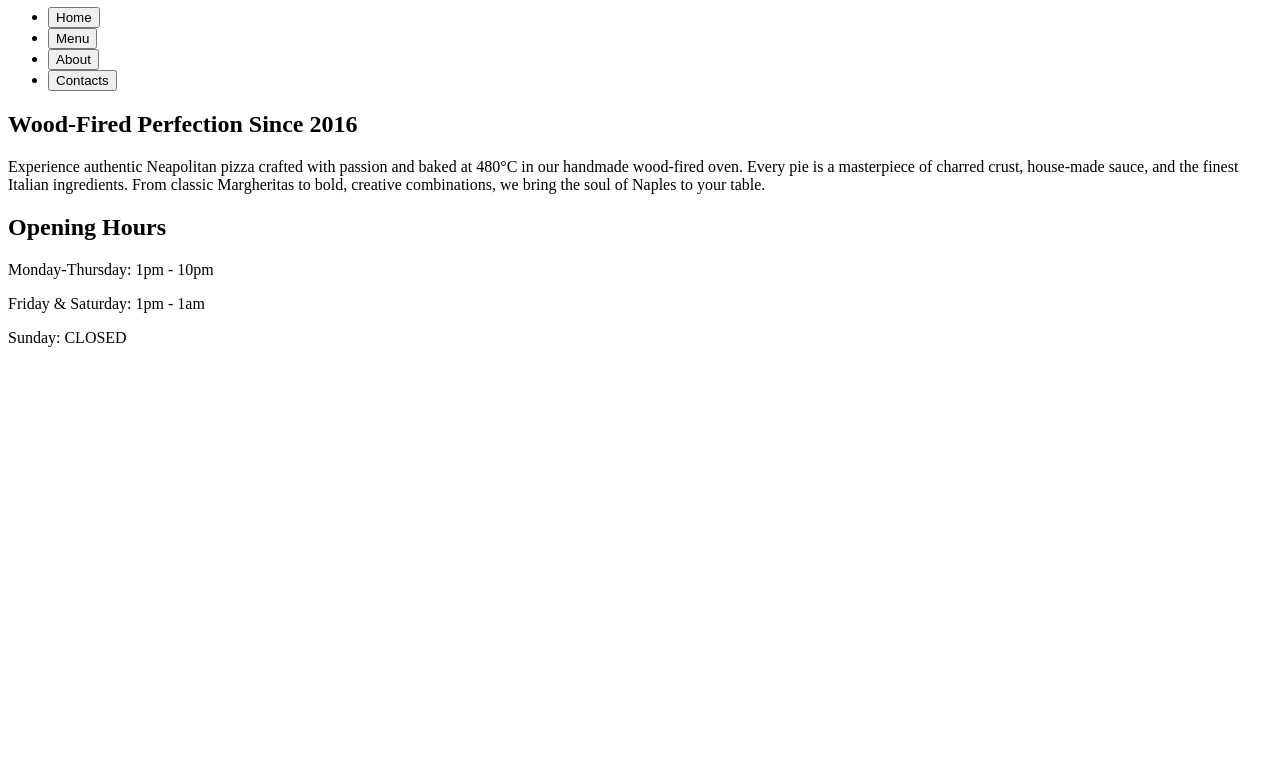
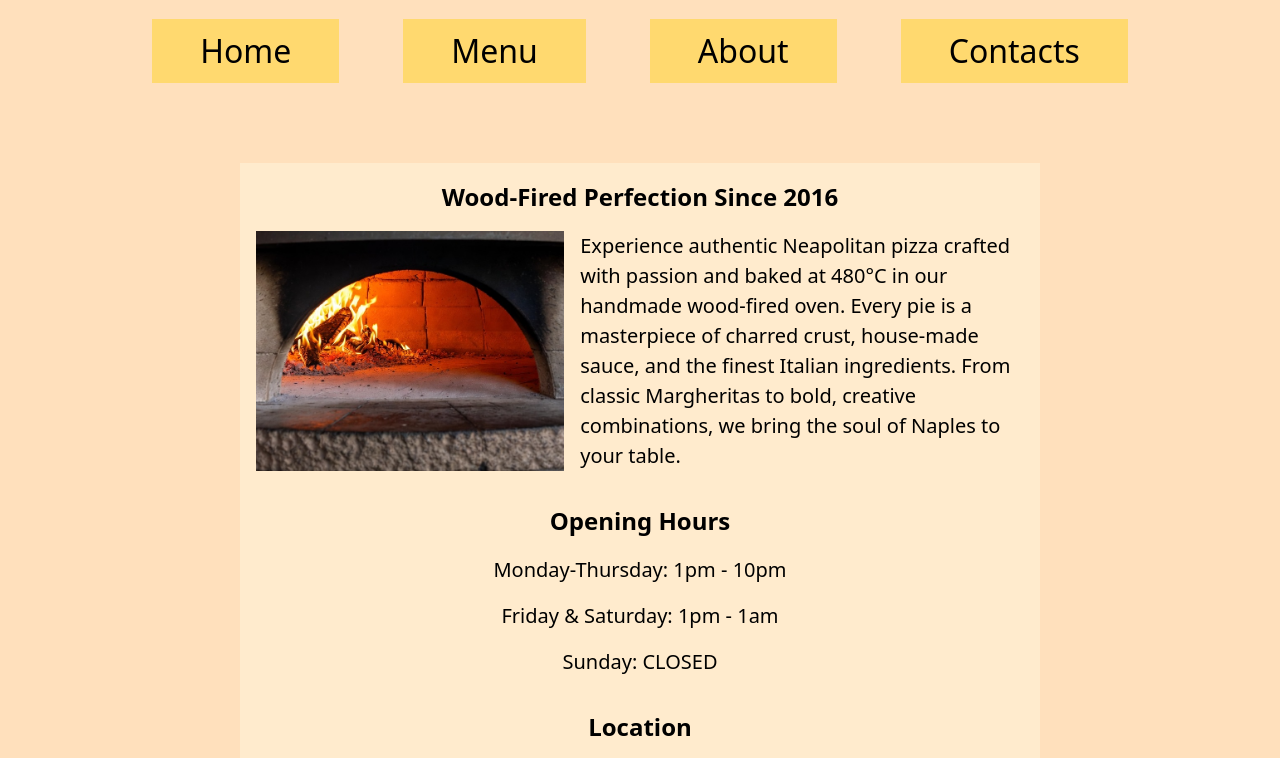
Before and after one commit to Oxwillfollow/restaurant-page, a website built with webpack: page src/template.html in a window 1280 px wide. Shown: the part 73-831 px from the top of the page. Before the commit the page ends 800 px from the top, so only its background shows below. Built offline with nearby package versions, Linux system fonts and the light colour scheme.

Commit message:
Add more content to home page, add a footer to html

```diff
--- a/src/home.js
+++ b/src/home/home.js
@@ -1,4 +1,5 @@
 export { createDOMElements };
+import stoveImg from "./stove.jpeg";
 
 function createDOMElements(container){
     // home container
@@ -8,14 +9,20 @@ function createDOMElements(container){
     // hero section
     const heroDiv = document.createElement("div");
     heroDiv.classList.add("hero-container");
+    const heroContentDiv = document.createElement("div");
+    heroContentDiv.classList.add("hero-content-container");
     const heroHeader = document.createElement("h2");
+    const homeImage = document.createElement("img");
+    homeImage.src = stoveImg;
+    homeImage.height = 240;
     const heroPara = document.createElement("p");
     heroHeader.textContent = "Wood-Fired Perfection Since 2016";
     heroPara.textContent =
     `Experience authentic Neapolitan pizza crafted with passion and baked at 480°C in our handmade wood-fired oven.
     Every pie is a masterpiece of charred crust, house-made sauce, and the finest Italian ingredients.
     From classic Margheritas to bold, creative combinations, we bring the soul of Naples to your table.`;
-    heroDiv.append(heroHeader,heroPara);
+    heroContentDiv.append(homeImage, heroPara);
+    heroDiv.append(heroHeader,heroContentDiv);
 
     // opening hours section
     const openingHoursDiv = document.createElement("div");
@@ -33,6 +40,13 @@ function createDOMElements(container){
     // location section
     const locationDiv = document.createElement("div");
     locationDiv.classList.add("location-container");
+    const locationHeader = document.createElement("h2");
+    const locationPara = document.createElement("p");
+    locationHeader.textContent = "Location";
+    locationPara.textContent = "489 Yorkshire Road, Minas Tirith, Gondor";
+    locationDiv.append(locationHeader, locationPara);
 
-    container.append(homeDiv, heroDiv, openingHoursDiv, locationDiv);
+    // append containers
+    homeDiv.append(heroDiv, openingHoursDiv, locationDiv);
+    container.appendChild(homeDiv);
 }
--- a/src/index.js
+++ b/src/index.js
@@ -1,4 +1,5 @@
-import { createDOMElements as createHome } from "./home";
+import { createDOMElements as createHome } from "./home/home.js";
+import './styles.css';
 
 const contentDiv = document.getElementById("content");
 
--- /dev/null
+++ b/src/styles.css
@@ -0,0 +1,92 @@
+* {
+    box-sizing: border-box;
+    font-family: system-ui, -apple-system, BlinkMacSystemFont, 'Segoe UI', Roboto, Oxygen, Ubuntu, Cantarell, 'Open Sans', 'Helvetica Neue', sans-serif;
+    line-height: 1.5;
+}
+
+body {
+    background-color: rgb(255, 224, 188);
+    display: flex;
+    flex-direction: column;
+    gap: 4rem;
+    min-height: 100vh;
+    margin: 0;
+}
+
+header {
+    display: flex;
+    flex-direction: column;
+    justify-content: space-between;
+    align-items: center;
+    gap: 1rem;
+}
+
+footer {
+    display: flex;
+    align-items: center;
+    justify-content: center;
+}
+
+h1 {
+    font-size: 2.5rem;
+    margin: 0;
+}
+
+.main-nav ul {
+    padding: 0;
+    list-style: none;
+    display: flex;
+    gap: 4rem;
+
+    button {
+        font-size: 2rem;
+        padding: 0.5rem 3rem;
+        background-color: rgb(255, 217, 111);
+    }
+}
+
+button {
+    cursor: pointer;
+    border: 0;
+}
+
+h2 {
+    font-size: 1.5rem;
+    margin: 0;
+}
+
+p {
+    margin: 0;
+    font-size: 20px;
+}
+
+div#content {
+    display: flex;
+    justify-content: center;
+}
+
+.home-container {
+    display: flex;
+    flex-direction: column;
+    align-items: center;
+    justify-content: center;
+    max-width: 800px;
+    padding: 1rem;
+    background-color: blanchedalmond;
+    gap: 2rem;
+}
+
+.hero-container, .opening-hours-container, .location-container {
+    display: flex;
+    flex-direction: column;
+    align-items: center;
+    justify-content: center;
+    gap: 1rem;
+}
+
+.hero-content-container {
+    display: flex;
+    flex-direction: row;
+    gap: 1rem;
+    align-items: center;
+}
--- a/src/template.html
+++ b/src/template.html
@@ -10,13 +10,14 @@
         <h1>The Wood & Stone</h1>
         <nav class="main-nav">
             <ul>
-                <li><button>Home</button></li>
-                <li><button>Menu</button></li>
-                <li><button>About</button></li>
-                <li><button>Contacts</button></li>
+                <li><button class="home-btn">Home</button></li>
+                <li><button class="menu-btn">Menu</button></li>
+                <li><button class="about-btn">About</button></li>
+                <li><button class="contacts-btn">Contacts</button></li>
             </ul>
         </nav>
     </header>
     <div id="content"></div>
+    <footer>made by <a href="https://github.com/Oxwillfollow">oxwillfollow</a></footer>
 </body>
 </html>
--- a/webpack.config.js
+++ b/webpack.config.js
@@ -18,10 +18,14 @@ module.exports = {
     })],
   module: {
     rules: [
-      {
-        test: /\.css$/i,
-        use: ["style-loader", "css-loader"],
-      },
+        {
+            test: /\.css$/i,
+            use: ["style-loader", "css-loader"],
+        },
+        {
+            test: /\.(png|svg|jpg|jpeg|gif)$/i,
+            type: "asset/resource",
+        },
     ],
   },
 };
```
Also changed, not shown: src/home/stove.jpeg (added).
